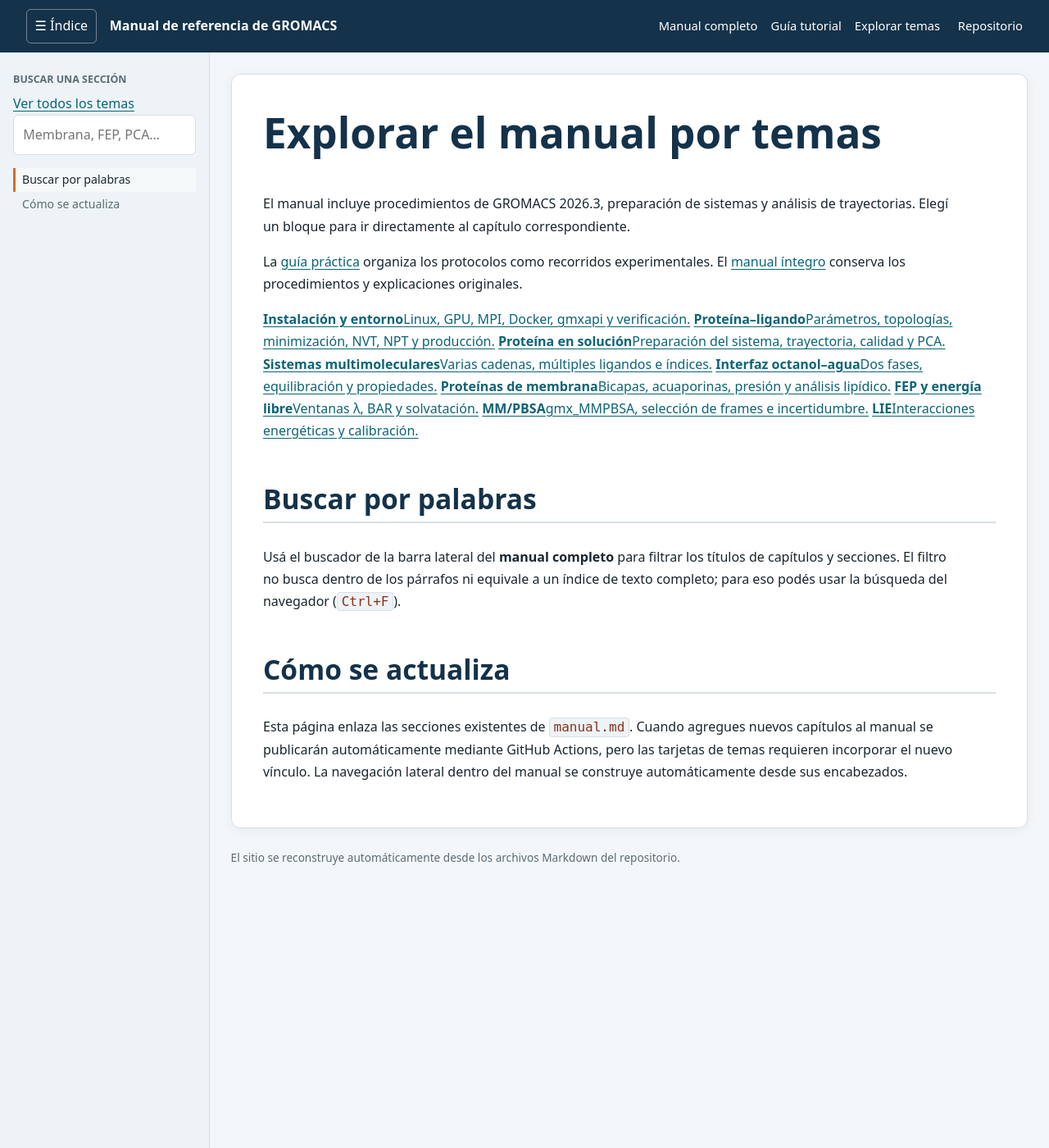
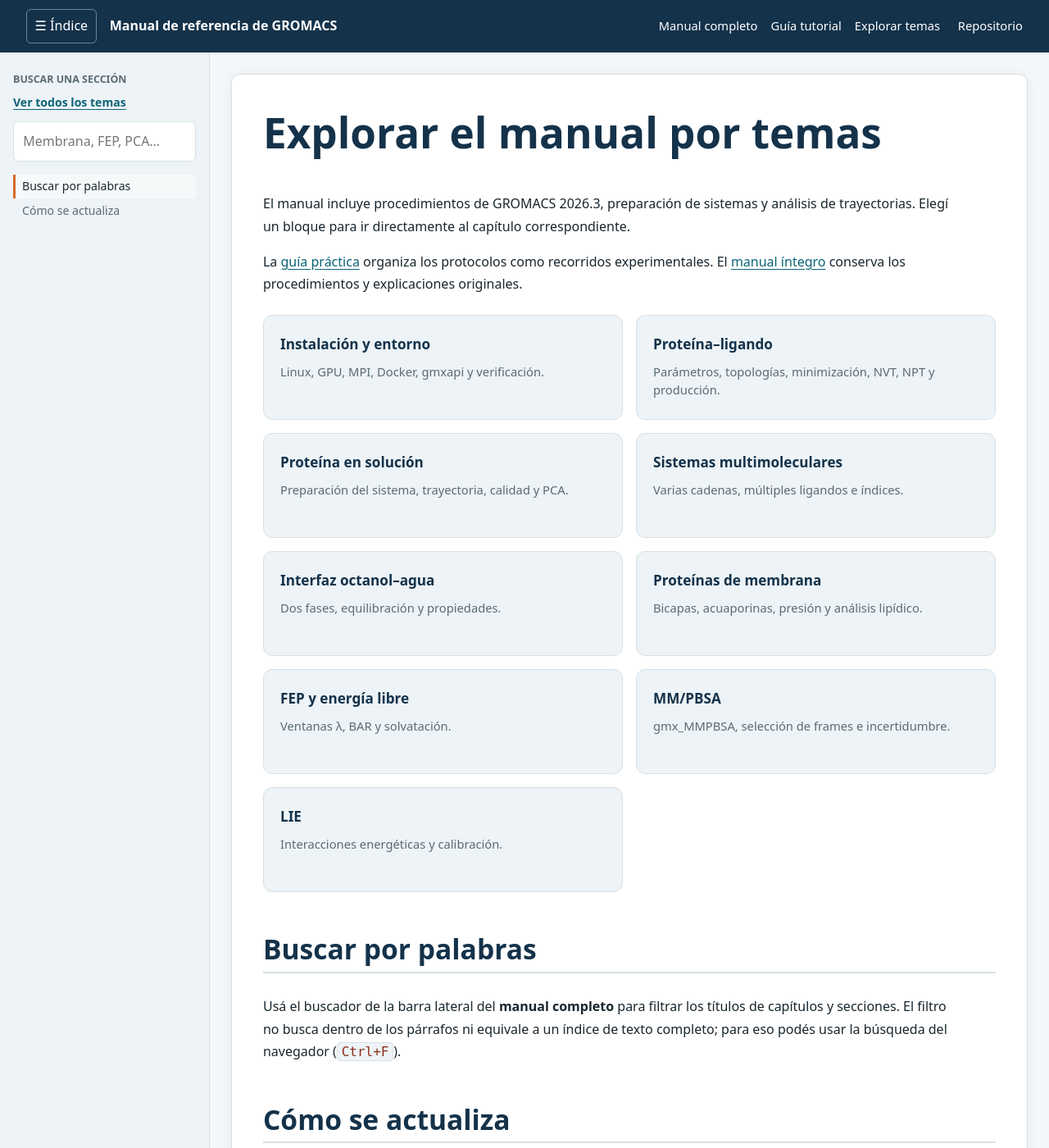
Before and after one commit to juanjosecas/manual-gromacs, a Jekyll site: the page built from temas.md, in a window 1280 px wide and 1400 px high. Shown: the whole window at 82% size. Built offline with Jekyll 4.4.1, drawn with Linux system fonts in a browser that asks for light colours.

Commit message:
Style responsive topic cards and sidebar shortcut

```diff
--- a/assets/style.css
+++ b/assets/style.css
@@ -161,3 +161,36 @@
   .site-header, #sidebar, #backdrop, .copy, footer { display: none !important; }
   .page, main, article { display: block; max-width: none; margin: 0; border: 0; padding: 0; box-shadow: none; }
 }
+
+/* Tarjetas de navegación temática: enlaces accesibles, sin dependencias JS. */
+.topic-grid {
+  display: grid;
+  grid-template-columns: repeat(auto-fit, minmax(min(100%, 18rem), 1fr));
+  gap: 1rem;
+  margin: 1.5rem 0 2rem;
+}
+.topic-card {
+  display: flex;
+  flex-direction: column;
+  gap: .45rem;
+  min-height: 8rem;
+  padding: 1.25rem;
+  background: var(--soft);
+  border: 1px solid var(--border);
+  border-radius: .7rem;
+  color: var(--text);
+  text-decoration: none;
+  transition: border-color .15s, transform .15s;
+}
+.topic-card strong { color: var(--dark); font-size: 1.07rem; }
+.topic-card span { font-size: .92rem; line-height: 1.5; color: var(--muted); }
+.topic-card:hover, .topic-card:focus-visible {
+  border-color: var(--primary);
+  transform: translateY(-2px);
+}
+.topics-link {
+  display: block;
+  margin: .15rem 0 .7rem;
+  font-size: .88rem;
+  font-weight: 650;
+}
```
